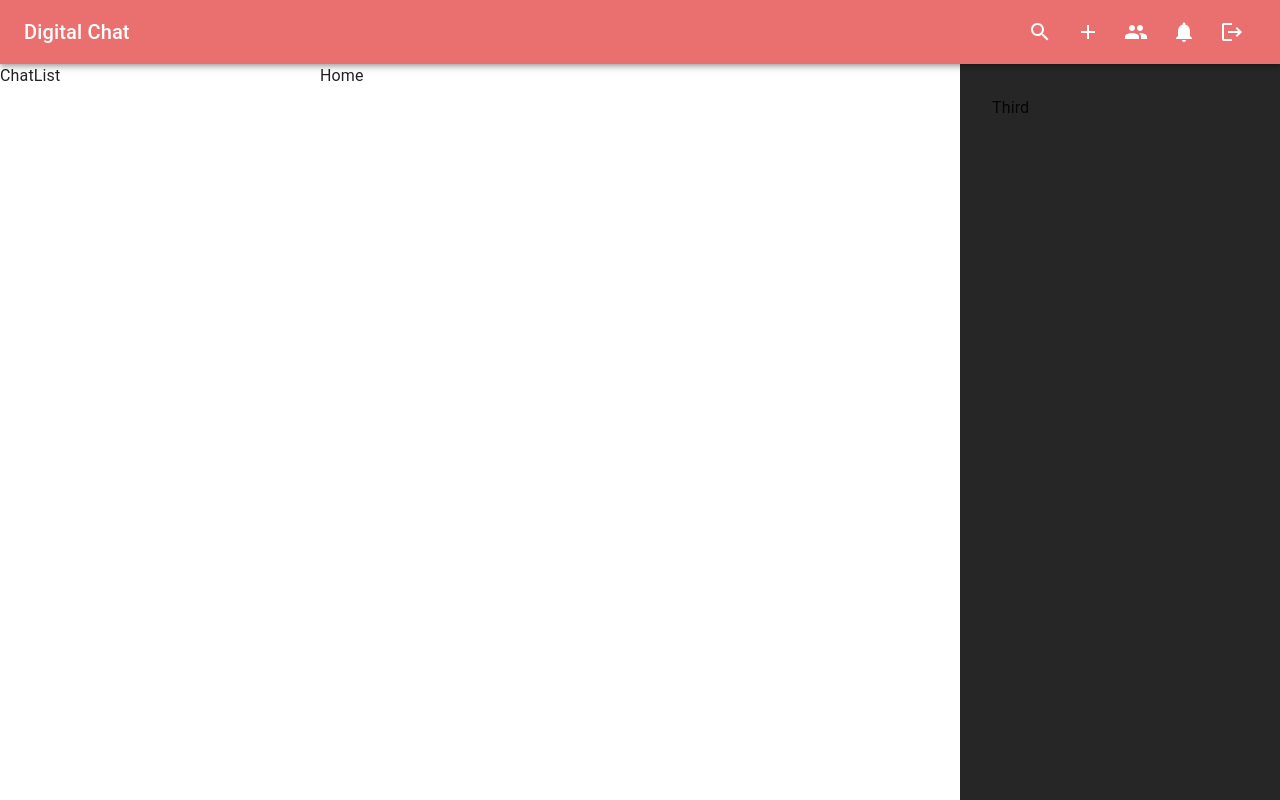
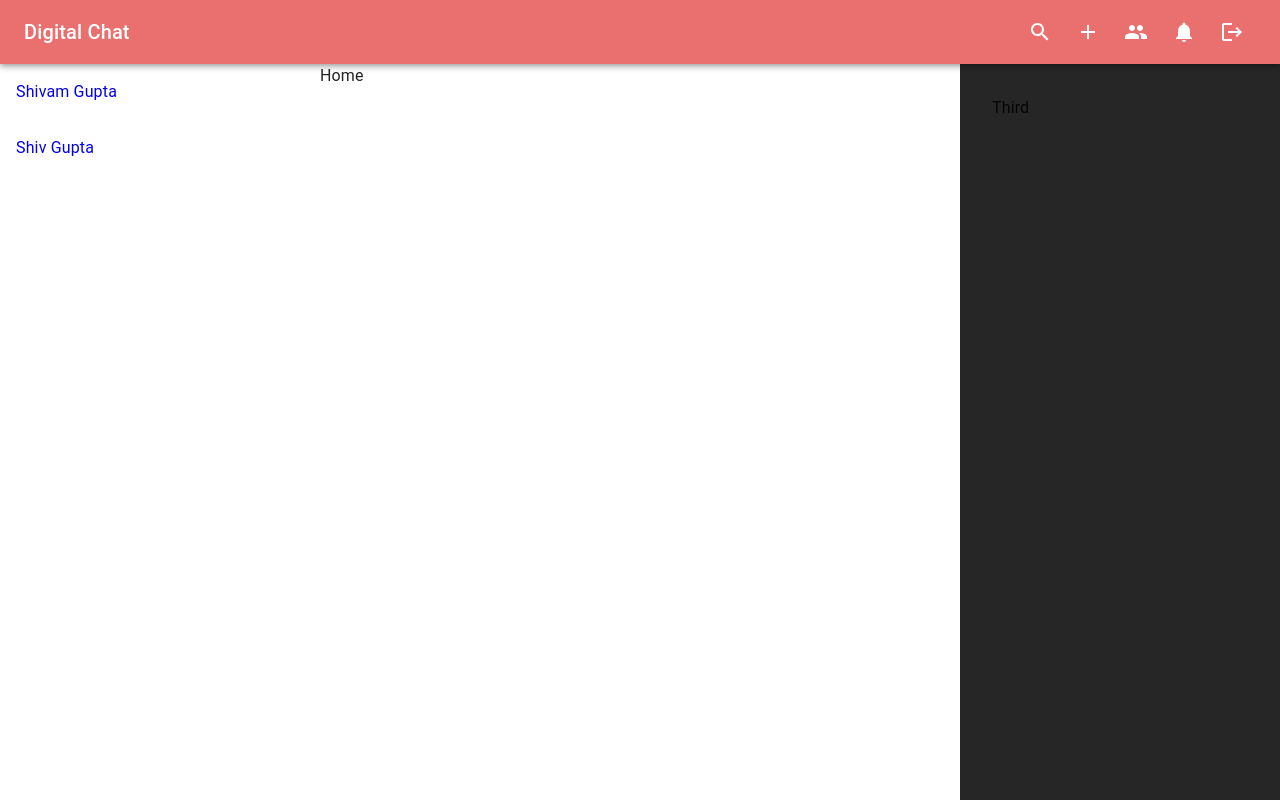
Before and after one commit to shivamgupta002/ChatApp, a React (Vite) app in the folder client/: page / in a window 1280 px wide. Built offline with nearby package versions, Linux system fonts and the light colour scheme.

Commit message:
Chat List Added

```diff
--- a/client/src/components/layout/AppLayout.jsx
+++ b/client/src/components/layout/AppLayout.jsx
@@ -2,8 +2,15 @@
 import Title from "../shared/Title";
 import { Grid } from "@mui/material";
 import ChatList from "../specific/ChatList";
+import { SampleChats } from "../../constants/sampleData";
+import { useParams } from "react-router-dom";
 const AppLayout = () => (WrappedComponent) => {
   return (props) => {
+    const params = useParams();
+    const chatId = params.chatId;
+    const handleDeleteChat=(e,_id,groupChat)=>{
+      e.preventDefault();
+    }
     return (
       <>
         <Title />
@@ -18,7 +25,7 @@
             }}
             height={"100%"}
           >
-            <ChatList />
+            <ChatList chats={SampleChats} chatId={chatId} handleDeleteChat={handleDeleteChat} />
           </Grid>
           <Grid item xs={12} sm={8} md={5} lg={6} height={"100%"}>
             <WrappedComponent {...props} />
--- /dev/null
+++ b/client/src/components/shared/ChatItem.jsx
@@ -0,0 +1,58 @@
+import React, { memo } from "react";
+import { Link } from "../styles/StylesComponents";
+import { Box, Stack, Typography } from "@mui/material";
+const ChatItem = ({
+  avatar = [],
+  name,
+  _id,
+  groupChat = false,
+  sameSender,
+  isOnline,
+  newMessageAlert,
+  index = 0,
+  handleDeleteChat,
+}) => {
+  return (
+    <Link
+      sx={{ padding: "0" }}
+      to={`/chat/${_id}`}
+      onContextMenu={(e) => handleDeleteChat(e, _id, groupChat)}
+    >
+      <div
+        style={{
+          display: "flex",
+          alignItems: "center",
+          gap: "1rem",
+          padding: "1rem",
+          backgroundColor: sameSender ? "black" : "unset",
+          color: sameSender ? "white" : "unset",
+          position: "relative",
+        }}
+      >
+        {/* Avatar card */}
+        <Stack>
+          <Typography>{name}</Typography>
+          {newMessageAlert && (
+            <Typography>{newMessageAlert.count} New Message</Typography>
+          )}
+        </Stack>
+        {isOnline && (
+          <Box
+            sx={{
+              width: "10px",
+              height: "10px",
+              borderRadius: "50%",
+              backgroundColor: "green",
+              position: "absolute",
+              top: "50%",
+              right: "1rem",
+              transform: "translateY(-50%)",
+            }}
+          />
+        )}
+      </div>
+    </Link>
+  );
+};
+
+export default memo(ChatItem);
--- a/client/src/components/specific/ChatList.jsx
+++ b/client/src/components/specific/ChatList.jsx
@@ -1,9 +1,47 @@
-import React from 'react'
+import React from "react";
+import { Stack } from "@mui/material";
+import ChatItem from "../shared/ChatItem";
 
-const ChatList = () => {
+const ChatList = ({
+  w = "100%",
+  chats = [],
+  chatId,
+  onlineUsers = [],
+  newMessagesAlert = [
+    {
+      chatId: "",
+      count: 0,
+    },
+  ],
+  handleDeleteChat,
+}) => {
   return (
-    <div>ChatList</div>
-  )
-}
+    <>
+      <Stack width={w} direction={"column"}>
+        {chats?.map((data, index) => {
+          const { avatar, _id, name, groupChat, members } = data;
+          const newMessageAlert = newMessagesAlert.find(
+            ({ chatId }) => chatId === _id
+          );
+          const isOnline = members?.some((members) => onlineUsers.includes(_id));
+          return (
+            <ChatItem
+              index={index}
+              newMessageAlert={newMessageAlert}
+              isOnline={isOnline}
+              avatar={avatar}
+              name={name}
+              _id={_id}
+              key={_id}
+              groupChat={groupChat}
+              sameSender={chatId === _id}
+              handleDeleteChat={handleDeleteChat}
+            />
+          );
+        })}
+      </Stack>
+    </>
+  );
+};
 
-export default ChatList
+export default ChatList;
--- a/client/src/components/styles/StylesComponents.jsx
+++ b/client/src/components/styles/StylesComponents.jsx
@@ -1,5 +1,5 @@
 import { styled } from "@mui/material";
-
+import { Link as LinkComponent } from "react-router-dom";
 export const VisuallyHiddenInput = styled("input")({
   border: 0,
   clip: "rect(0 0 0 0)",
@@ -11,3 +11,12 @@
   whiteSpace: "normal",
   width: 1,
 });
+
+export const Link = styled(LinkComponent)`
+  text-decoration: none;
+  colo: black;
+  padding: 1rem;
+  &:hover {
+    background-color: #f0f0f0;
+  }
+`;
--- /dev/null
+++ b/client/src/constants/sampleData.js
@@ -0,0 +1,16 @@
+export const SampleChats = [
+  {
+    avatar: ["https://www.w3school/howto/img_avatar.png"],
+    name: "Shivam Gupta",
+    _id: "1",
+    groupChat: false,
+    members: ["1", "2"],
+  },
+  {
+    avatar: ["https://www.w3school/howto/img_avatar.png"],
+    name: "Shiv Gupta",
+    _id: "2",
+    groupChat: false,
+    members: ["1", "2"],
+  },
+];
--- a/client/src/main.jsx
+++ b/client/src/main.jsx
@@ -8,7 +8,9 @@
   <React.StrictMode>
     <HelmetProvider>
       <CssBaseline />
-      <App />
+      <div onContextMenu={(e) => e.preventDefault()}>
+        <App />
+      </div>
     </HelmetProvider>
   </React.StrictMode>
 );
```
